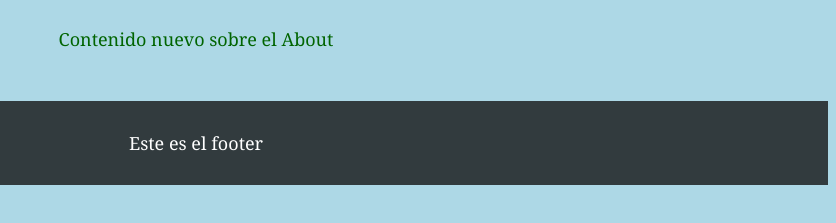
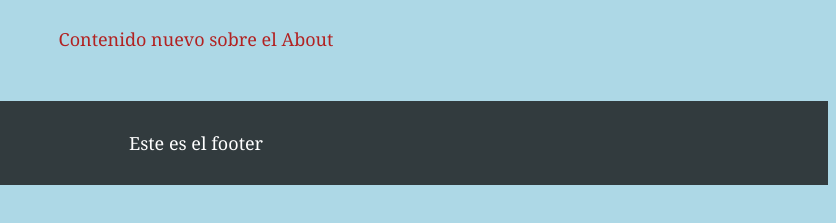
Before and after one commit to DiegoJCFC/miprimerapagina, a plain HTML site: page about.html in a window 1280 px wide. Shown: the part 479-702 px from the top of the page, 444-1280 px from the left. Drawn offline with Linux system fonts and the light colour scheme.

Commit message:
segunda actualización

```diff
--- a/styles.css
+++ b/styles.css
@@ -173,5 +173,5 @@ a:hover{
 
 .greeting{
     text-align: center;
-    color: darkgreen;
+    color: firebrick;
 }
```
